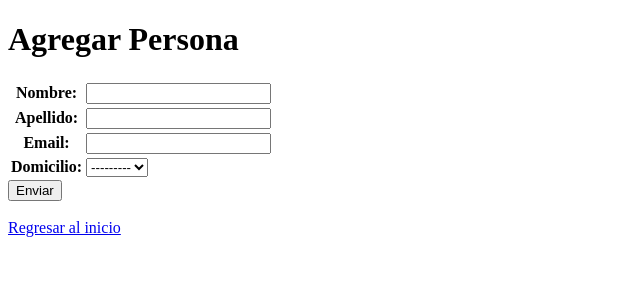
After one commit to aaco88/personas3_django, a Django app: page /agregar_persona in a window 1280 px wide. The commit adds this page. Shown: the top 300 px of the page, without its empty margins (0-640 px from the left). Run offline with Django 4.2, Linux system fonts and the light colour scheme; data that the repository does not hold is empty.

Commit message:
agregar personas terminado

```diff
--- /dev/null
+++ b/sap/personas/templates/persona/agregar.html
@@ -0,0 +1,21 @@
+<!DOCTYPE html>
+<html lang="en">
+<head>
+    <meta charset="UTF-8">
+    <title>Agregar</title>
+</head>
+<body>
+<h1>Agregar Persona</h1>
+<div>
+    <form method="POST">
+        <table>
+            {{fPersona}}
+        </table>
+        <button type="submit">Enviar</button>
+        {% csrf_token %}
+    </form>
+</div>
+<br>
+<a href="{% url 'index' %}">Regresar al inicio</a>
+</body>
+</html>
--- a/sap/personas/views.py
+++ b/sap/personas/views.py
@@ -1,5 +1,5 @@
-from django.shortcuts import render, get_object_or_404
-
+from django.forms import modelform_factory
+from django.shortcuts import render, get_object_or_404, redirect
 
 # Create your views here.
 from personas.models import Persona
@@ -9,3 +9,17 @@ def detallePersona(request, id):
     # detPersona = Persona.objects.get(pk=id)
     detPersona = get_object_or_404(Persona, pk=id)
     return render(request, 'persona/detalle.html', {'dPersona': detPersona})
+
+
+PersonaForm = modelform_factory(Persona, exclude=[])
+
+
+def agregarPersona(request):
+    if request.method == 'POST':
+        formaPersona = PersonaForm(request.POST)
+        if formaPersona.is_valid():
+            formaPersona.save()
+            return redirect('index')
+    else:
+        formaPersona = PersonaForm()
+    return render(request, 'persona/agregar.html', {'fPersona': formaPersona})
--- a/sap/sap/urls.py
+++ b/sap/sap/urls.py
@@ -17,10 +17,11 @@ from django.contrib import admin
 from django.urls import path
 
 from webapp.views import bienvenido
-from personas.views import detallePersona
+from personas.views import detallePersona, agregarPersona
 
 urlpatterns = [
     path('admin/', admin.site.urls),
     path('', bienvenido, name='index'),
-    path('detalle_persona/<int:id>', detallePersona)
+    path('detalle_persona/<int:id>', detallePersona),
+    path('agregar_persona', agregarPersona)
 ]
--- a/sap/webapp/templates/bienvenido.html
+++ b/sap/webapp/templates/bienvenido.html
@@ -7,6 +7,7 @@
 <body>
 <h1>Bienvenido al Sistema de Administración de Personas (SAP)</h1>
 <div>Cantidad de Personas agregadas: {{cPersonas}}</div>
+<a href="agregar_persona">Agregar Persona</a>
 <div>
     <ul>
         {% for i in tPersonas %}
```
